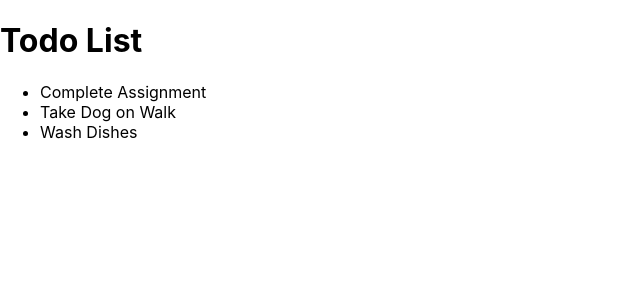
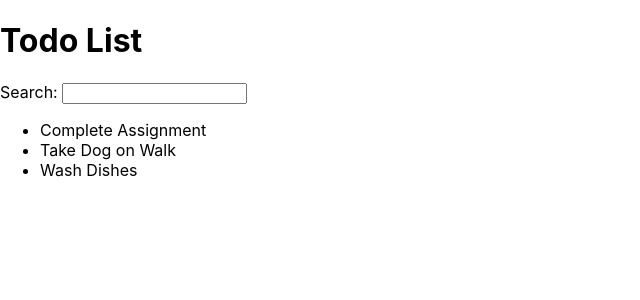
Before and after one commit to fernperezg97/react-todo, a React (Create React App) app in the folder code-the-dream-react/: page / in a window 1280 px wide. Shown: the top 300 px of the page, without its empty margins (0-640 px from the left). Built offline with nearby package versions, Linux system fonts and the light colour scheme.

Commit message:
Commit 2 - components

```diff
--- a/code-the-dream-react/src/App.js
+++ b/code-the-dream-react/src/App.js
@@ -15,19 +15,38 @@
   }
 ];
 
-function App() {
+function List() {
   return (
-    <div>
-      <h1>Todo List</h1>
-      <ul>
-        {todoList.map(function (item) {
+    <ul>
+      {todoList.map(function (item) {
           return (
           <li key={item.objectID}> {item.title}</li>
           )
         })
 
-        }
-      </ul>
+      }
+    </ul>
+  );
+}
+
+function Search() {
+  return (
+    <div>
+      <label htmlfor="search">Search: </label>
+      <input id="search" type="text" />
+    </div>
+  );
+}
+
+
+function App() {
+  return (
+    <div>
+      <h1>Todo List</h1>
+      {/* invoking search by creating a 'search element' */}
+      <Search />
+      {/* invoking list componnent below */}
+      <List />
     </div>
   );
 }
```
